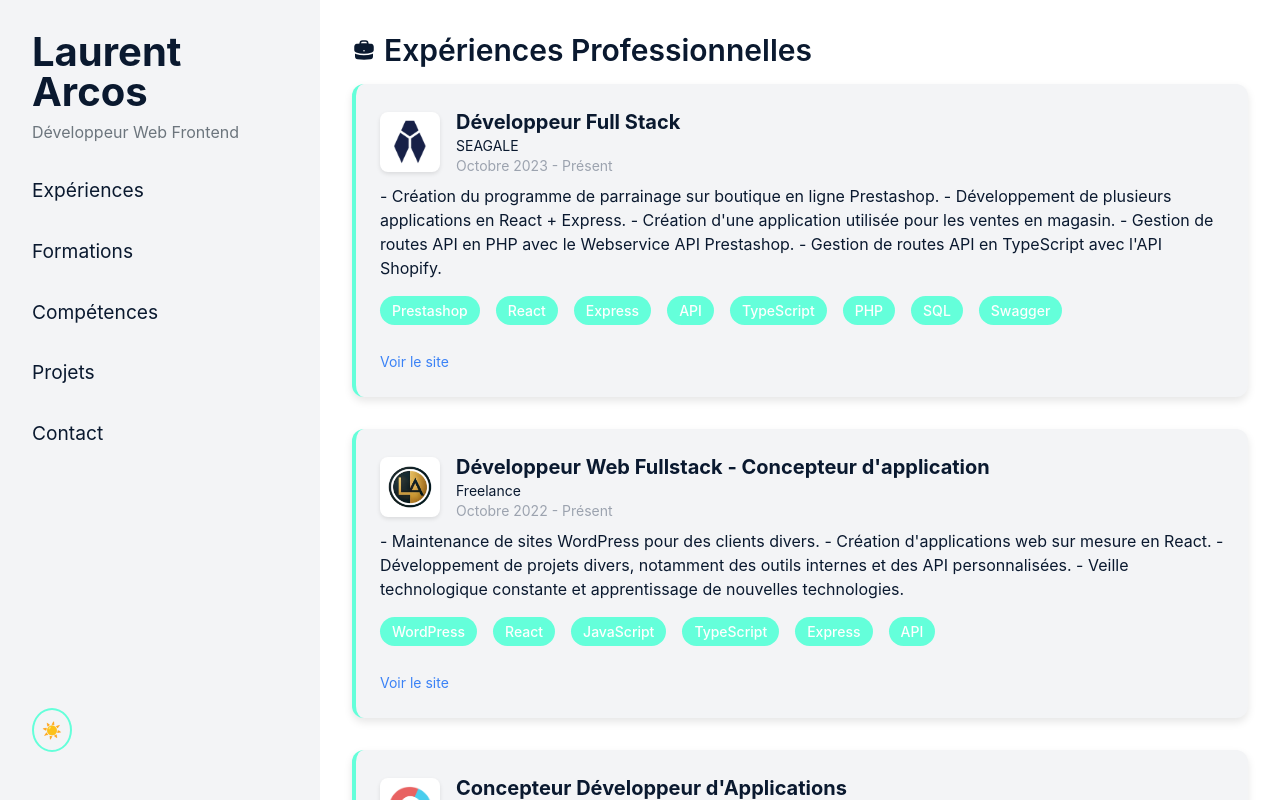
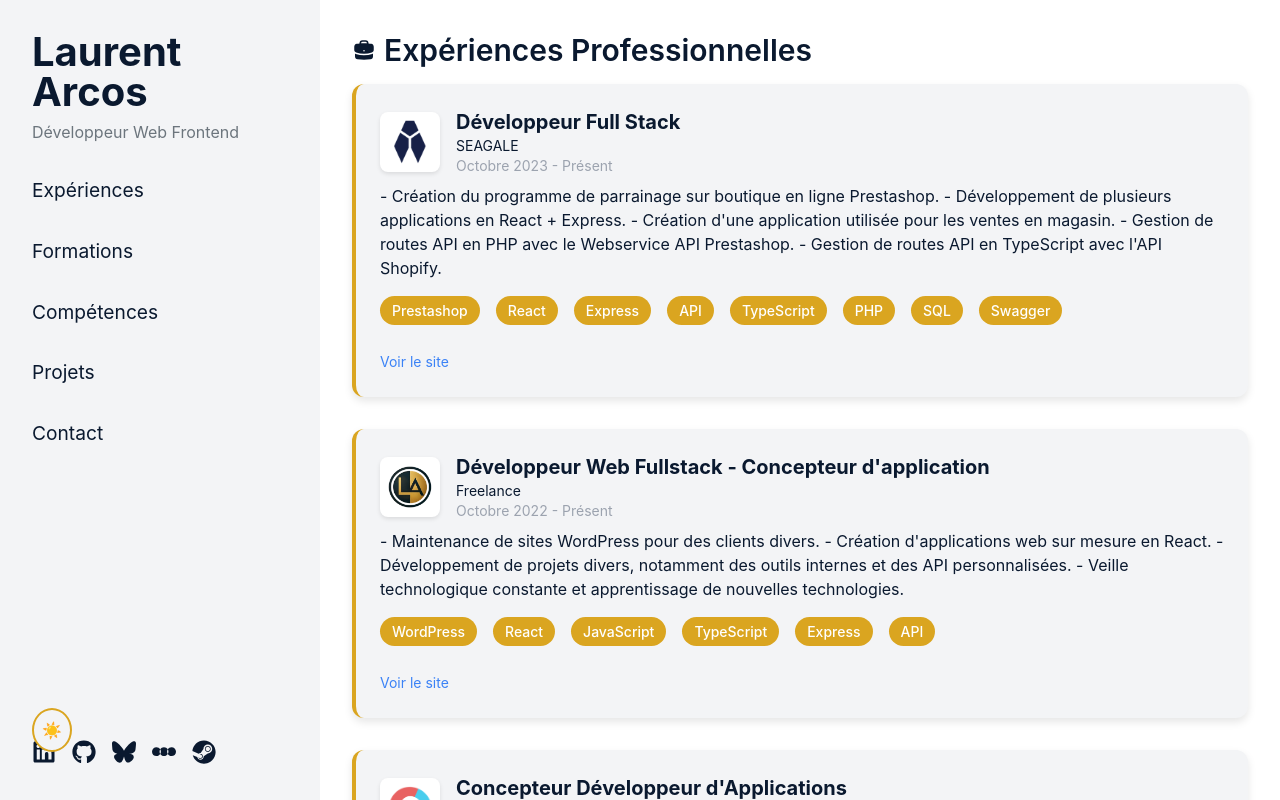
Before and after one commit to LaurentArcos/cv-interactif, a Next.js app: page / in a window 1280 px wide. Built offline with nearby package versions, Linux system fonts and the light colour scheme.

Commit message:
ajout de logos et liens réseaux sociaux

```diff
--- a/package.json
+++ b/package.json
@@ -9,6 +9,10 @@
     "lint": "next lint"
   },
   "dependencies": {
+    "@fortawesome/fontawesome-svg-core": "^6.7.2",
+    "@fortawesome/free-brands-svg-icons": "^6.7.2",
+    "@fortawesome/free-solid-svg-icons": "^6.7.2",
+    "@fortawesome/react-fontawesome": "^0.2.2",
     "@heroicons/react": "^2.2.0",
     "framer-motion": "^11.15.0",
     "next": "15.1.3",
--- a/src/app/globals.css
+++ b/src/app/globals.css
@@ -5,9 +5,9 @@
 /* Palette de couleurs inspirée du site de Brittany Chiang */
 :root {
   --background: #0a192f; /* Bleu nuit profond */
-  --foreground: #64ffda; /* Vert menthe */
+  --foreground: goldenrod; /* Vert menthe */
   --card-bg: #112240; /* Bleu foncé pour les cartes */
-  --card-border: #64ffda; /* Bordure verte */
+  --card-border: goldenrod; /* Bordure verte */
   --text-primary: #ccd6f6; /* Texte principal clair */
   --text-secondary: #8892b0; /* Texte secondaire */
   --hover-bg: #233554; /* Couleur de fond au survol */
@@ -18,7 +18,7 @@
   --background: #ffffff;
   --foreground: #0a192f;
   --card-bg: #f3f4f6;
-  --card-border: #64ffda;
+  --card-border: goldenrod;
   --text-primary: #0a192f;
   --text-secondary: #6c757d;
 }
--- a/src/app/page.tsx
+++ b/src/app/page.tsx
@@ -6,6 +6,14 @@
 import { education } from "@/data/education";
 import DarkModeToggle from "@/components/DarkModeToggle";
 import Image from "next/image";
+import { FontAwesomeIcon } from "@fortawesome/react-fontawesome";
+import {
+  faGithub,
+  faLinkedin,
+  faSteam,
+  faBluesky,
+  faLetterboxd,
+} from "@fortawesome/free-brands-svg-icons";
 
 export default function Home() {
   return (
@@ -33,6 +41,53 @@
             </a>
           </nav>
         </div>
+
+        {/* Social Links */}
+        <div className="social-links mt-8">
+          <div className="flex items-center gap-4">
+            <a
+              href="https://www.linkedin.com/in/laurentarcos/"
+              target="_blank"
+              rel="noopener noreferrer"
+              className="text-text-secondary hover:text-blue-500"
+            >
+              <FontAwesomeIcon icon={faLinkedin} className="w-6 h-6" />
+            </a>
+            <a
+              href="https://github.com/LaurentArcos"
+              target="_blank"
+              rel="noopener noreferrer"
+              className="text-text-secondary hover:text-gray-500"
+            >
+              <FontAwesomeIcon icon={faGithub} className="w-6 h-6" />
+            </a>
+            <a
+              href="https://bsky.app/profile/laurentarcos.bsky.social"
+              target="_blank"
+              rel="noopener noreferrer"
+              className="text-text-secondary hover:text-blue-400"
+            >
+              <FontAwesomeIcon icon={faBluesky} className="w-6 h-6" />
+            </a>
+            <a
+              href="https://letterboxd.com/Laurent_A/"
+              target="_blank"
+              rel="noopener noreferrer"
+              className="text-text-secondary hover:text-green-500"
+            >
+              <FontAwesomeIcon icon={faLetterboxd} className="w-6 h-6" />
+            </a>
+            <a
+              href="https://steamcommunity.com/id/thryndil/"
+              target="_blank"
+              rel="noopener noreferrer"
+              className="text-text-secondary hover:text-gray-300"
+            >
+              <FontAwesomeIcon icon={faSteam} className="w-6 h-6" />
+            </a>
+          </div>
+        </div>
+
         {/* Toggle Dark Mode Button */}
         <div className="fixed bottom-12 left-8">
           <DarkModeToggle />
```
Also changed, not shown: 1 other file (tests, documents, lock files or other folders).
